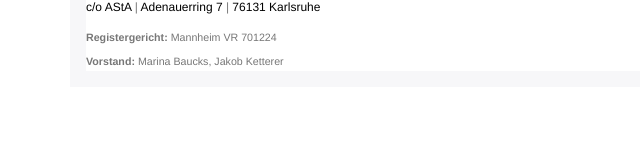
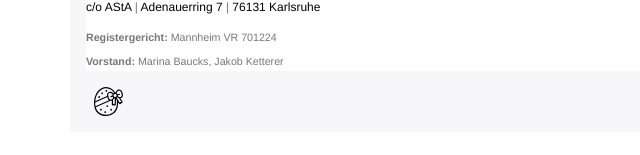
Before and after one commit to linkit-tech/signature-generator, an Angular app: page /result in a window 1280 px wide. Shown: the part 371-526 px from the top of the page, without its empty margins (0-640 px from the left). Built offline with nearby package versions, Linux system fonts and the light colour scheme.

Commit message:
added easter egg

```diff
--- a/src/app/signature-output/signature-output.component.html
+++ b/src/app/signature-output/signature-output.component.html
@@ -74,4 +74,5 @@
 
         </html>
 </div>
+<img src="../../assets/icons/easter-egg.svg" class="icon" alt="easter egg" width="45" height="45" >
 </div>
--- a/src/app/signature-output/signature-output.component.scss
+++ b/src/app/signature-output/signature-output.component.scss
@@ -4,3 +4,6 @@
     margin-bottom: 1rem;
     background-color: #f7f7f9;
 }
+.icon {
+    padding-top: 1rem;
+}
```
Also changed, not shown: src/assets/icons/easter-egg.svg (added).
